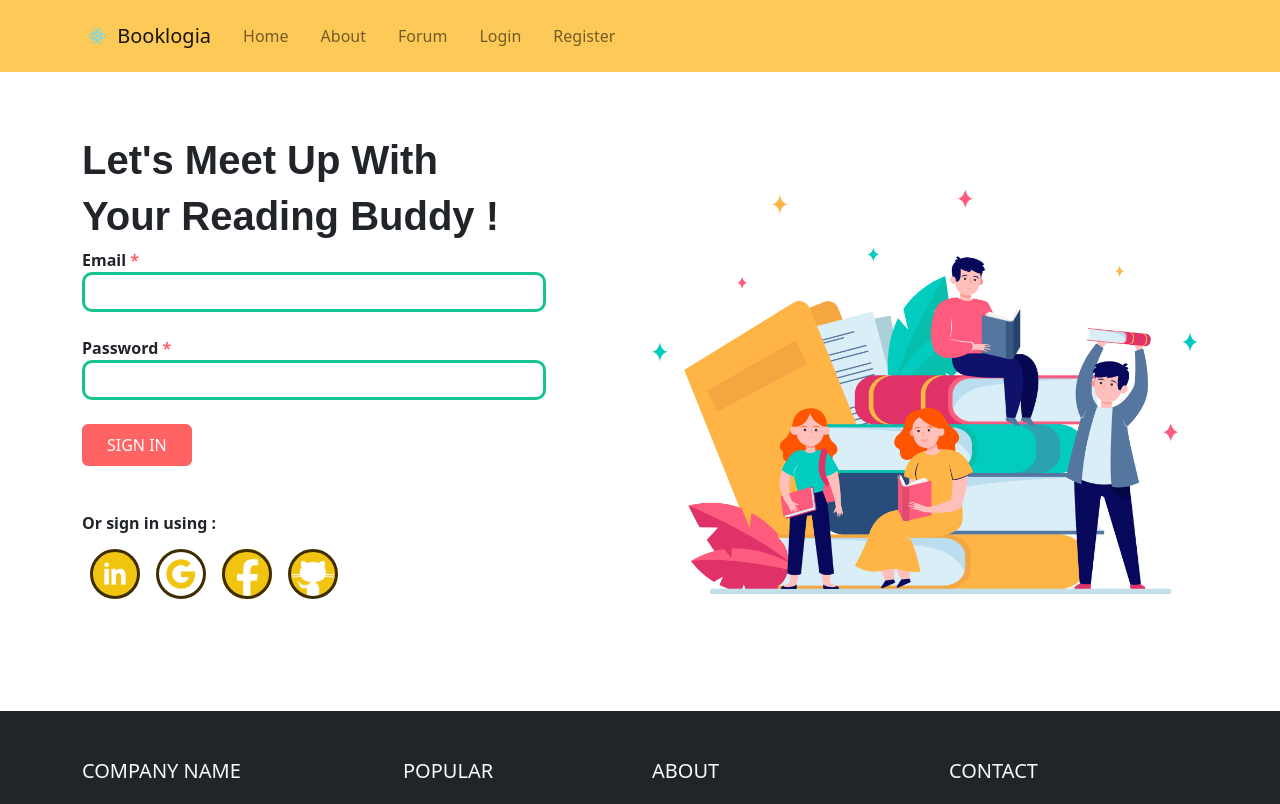
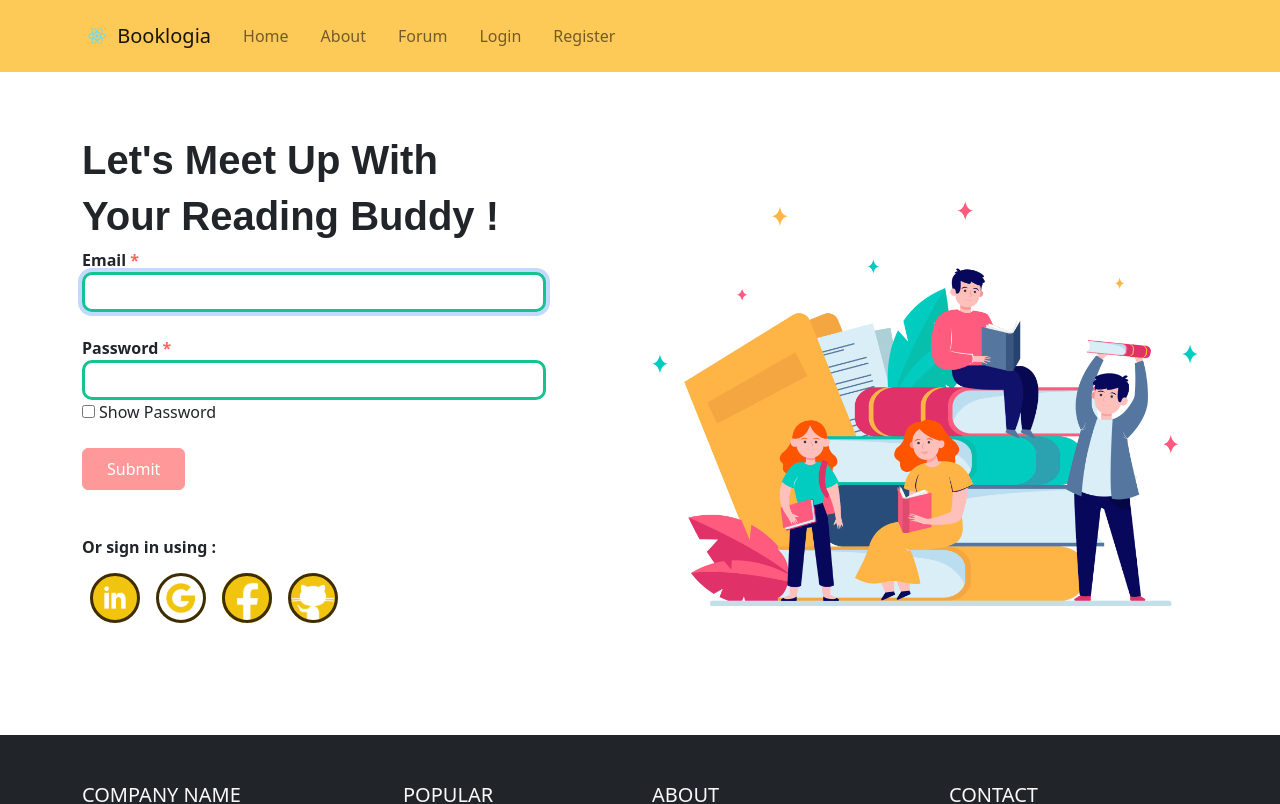
Before and after one commit to fikriwado/booklogia, a React (Create React App) app: page /login in a window 1280 px wide. Shown: the top 804 px of the page. Built offline with nearby package versions, Linux system fonts and the light colour scheme.

Commit message:
login function fix

```diff
--- a/package.json
+++ b/package.json
@@ -14,6 +14,7 @@
     "react-router-dom": "^5.3.0",
     "react-scripts": "5.0.1",
     "react-slick": "^0.29.0",
+    "react-toastify": "^9.0.5",
     "slick-carousel": "^1.8.1",
     "web-vitals": "^2.1.4"
   },
--- a/src/App.js
+++ b/src/App.js
@@ -8,11 +8,14 @@ import About from "./pages/About";
 import Forum from "./pages/Forum";
 import Login from "./pages/Login";
 import Register from "./pages/Register";
+import { ToastContainer } from "react-toastify";
+import "react-toastify/dist/ReactToastify.css";
 
 function App() {
   return (
     <div className="App">
       <Router>
+        <ToastContainer />
         <Navbar />
         <Switch>
           <Route exact path="/" component={Home} />
--- a/src/App.scss
+++ b/src/App.scss
@@ -28,10 +28,3 @@
 .font-poppins {
   font-family: "Poppins", sans-serif;
 }
-
-.form-login .form-control {
-  border: #14c38e solid 3px;
-  width: 85%;
-  height: 50%;
-  border-radius: 10px;
-}
--- a/src/pages/Login/index.js
+++ b/src/pages/Login/index.js
@@ -7,23 +7,46 @@ import icongoogle from "../../assets/images/Google Icon.svg";
 import heroImage from "../../assets/images/hero.png";
 import iconlinkedin from "../../assets/images/Lingkedin Icon.svg";
 import userdata from "../../utils/users.json";
+import "../../sass/pages/_login.scss";
+import { toast } from "react-toastify";
 
 function Login() {
   const [email, setEmail] = useState("");
   const [password, setPassword] = useState("");
+  const [passwordType, setPasswordType] = useState("password");
 
   const history = useHistory();
 
-  const handleLogin = () => {
-    const isValid =
-      userdata.filter(
-        (user) => user.email === email && user.password === password
-      ).length > 0;
-    if (isValid) {
-      alert("login success");
-      history.push("/");
+  const validateForm = () => {
+    return email.length > 0 && password.length > 0;
+  };
+
+  const tooglePassword = () => {
+    if (passwordType === "password") {
+      setPasswordType("text");
+      return;
+    }
+    setPasswordType("password");
+  };
+
+  const handleLogin = (e) => {
+    e.preventDefault();
+
+    const dataparse = userdata.map((item) => {
+      return item;
+    });
+
+    const userData = dataparse.find((user) => user.email === email);
+
+    if (userData) {
+      if (userData.password !== password) {
+        toast.error("login error periksa Password");
+      } else {
+        toast.success("login success");
+        history.push("/");
+      }
     } else {
-      alert("login gagal");
+      toast.error("login error periksa Email");
     }
   };
   return (
@@ -38,11 +61,13 @@ function Login() {
                 Email <span className="text-danger">*</span>{" "}
               </label>
               <input
+                autoFocus
                 type="email"
                 className="form-control"
                 id="exampleInputEmail1"
                 aria-describedby="emailHelp"
                 onChange={(e) => setEmail(e.target.value)}
+                required
               />
             </div>
 
@@ -51,18 +76,28 @@ function Login() {
                 Password <span className="text-danger">*</span>
               </label>
               <input
-                type="password"
+                type={passwordType}
                 className="form-control"
                 id="exampleInputPassword1"
                 onChange={(e) => setPassword(e.target.value)}
+                required
               />
+              <div>
+                <input
+                  type="checkbox"
+                  checked={passwordType === "text" ? "checked" : ""}
+                  onChange={tooglePassword}
+                />
+                <label className="mx-1">Show Password</label>
+              </div>
             </div>
-            <button
+            <input
+              type="submit"
+              className="btn btn-danger text-white px-4 py-2"
+              disabled={!validateForm()}
+              placeholder="SIGN IN"
               onClick={handleLogin}
-              className="btn btn-danger text-white px-4 py-2"
-            >
-              SIGN IN
-            </button>
+            />
           </form>
           <div className="sign-option my-5">
             <h6 className="fw-bold">Or sign in using :</h6>
@@ -78,11 +113,6 @@ function Login() {
           <img src={heroImage} className="img-fluid" alt="" />
         </Col>
       </Row>
-
-      {/* <Button className='btn-login' as={Col} variant='primary'>
-        Button #1
-      </Button>
-      <h1>Ini adalah Login!</h1> <button>ini button</button> */}
     </Container>
   );
 }
--- /dev/null
+++ b/src/sass/pages/_login.scss
@@ -0,0 +1,6 @@
+.form-login .form-control {
+  border: #14c38e solid 3px;
+  width: 85%;
+  height: 50%;
+  border-radius: 10px;
+}
```
Also changed, not shown: 2 other files (tests, documents, lock files or other folders).
